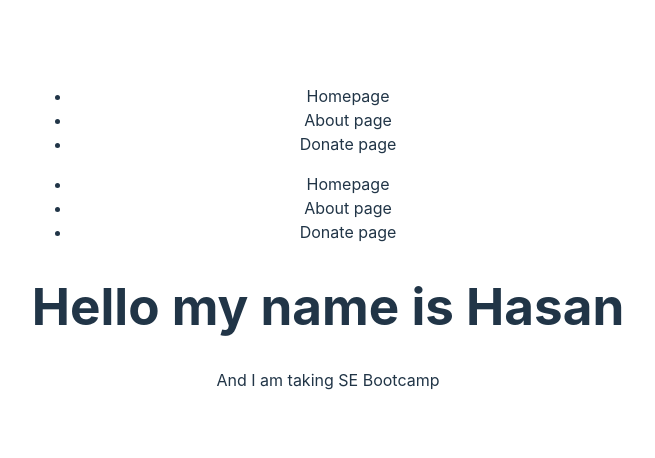
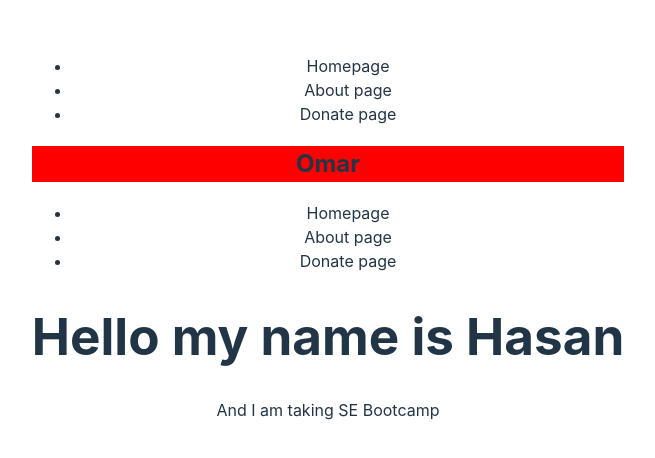
Before and after one commit to GA-SEB-3/Unit03-W01-D01-React-Intro, a React (Vite) app: page / in a window 1280 px wide. Shown: the part 162-620 px from the top of the page, without its empty margins (312-967 px from the left). Built offline with nearby package versions, Linux system fonts and the light colour scheme.

Commit message:
updated code

```diff
--- a/src/App.jsx
+++ b/src/App.jsx
@@ -1,4 +1,5 @@
 import './App.css'
+import Name from './components/Name'
 import Navbar from './components/Navbar'
 
 /*
@@ -16,9 +17,11 @@ npm run dev
 
 function App() {
   let myName = "Hasan"
+  console.log("Hello")
   return (
     <>
       <Navbar></Navbar>
+      <Name></Name>
       <Navbar></Navbar>
       <h1>Hello my name is {myName}</h1>
       <p>And I am taking SE Bootcamp</p>
--- /dev/null
+++ b/src/Name.css
@@ -0,0 +1,3 @@
+#my-name{
+    background-color: red;
+}
--- /dev/null
+++ b/src/components/Name.jsx
@@ -0,0 +1,12 @@
+import "../Name.css"
+function Name(){
+    let myName = "Omar"
+
+    return(
+        <div>
+            <h2 id="my-name">{myName}</h2>
+        </div>
+    )
+}
+
+export default Name
```
